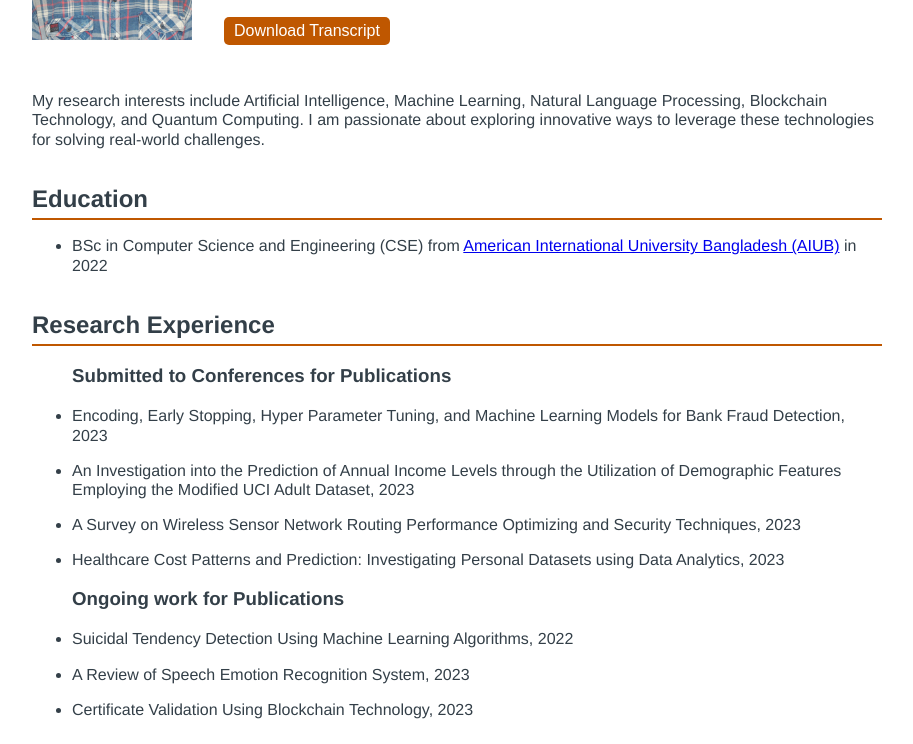
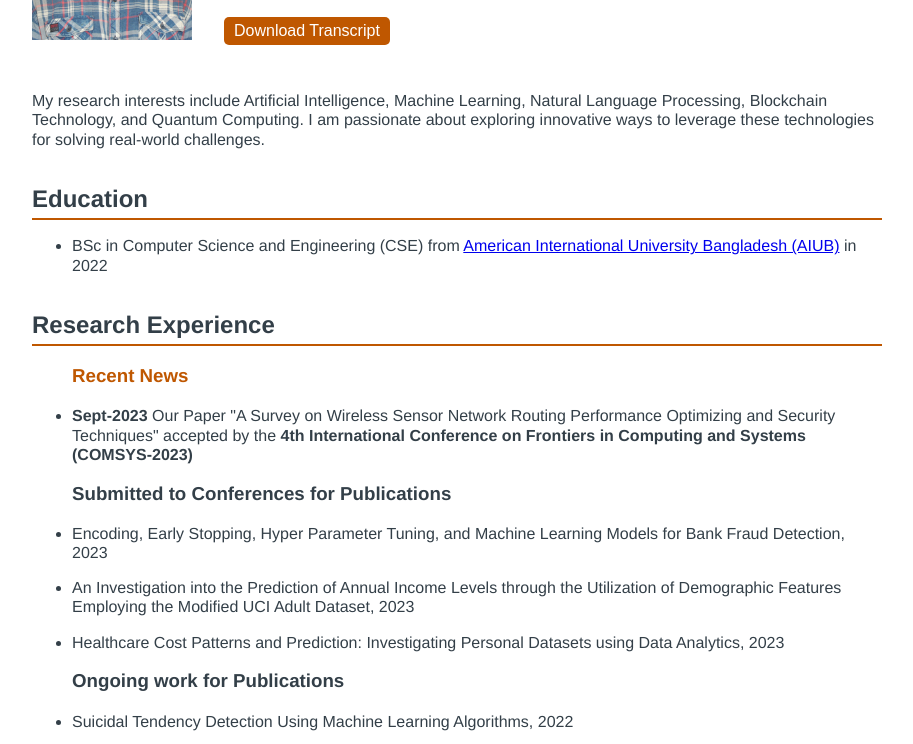
Before and after one commit to F1roz/Firoz, a plain HTML site: page index.html in a window 1280 px wide. Shown: the part 259-1003 px from the top of the page, without its empty margins (183-1096 px from the left). Drawn offline with Linux system fonts and the light colour scheme.

Commit message:
Add files via upload

```diff
--- a/index.html
+++ b/index.html
@@ -28,7 +28,7 @@
 		</span>
 
 		<span id="contact">
-			<p><b>Actively looking for Ph.D. Position in AI / ML / Blockchain / Quantum Computing</b></p>
+			<p style="color: #b30166;"><b>Actively looking for Ph.D. Position in AI / ML / Blockchain / Quantum Computing</b></p>
 			<!-- <p><b>Full Name:</b> SM Firoz Ahmed Fahim</p>
             <p><b>Address:</b> Khulna, Bangladesh.</p> -->
 
@@ -75,6 +75,9 @@
 
 
            <div>
+            <h3 style="color: #BF5700;"> Recent News </h3>
+            <li><b>Sept-2023 </b>Our Paper "A Survey on Wireless Sensor Network Routing Performance Optimizing and Security Techniques" accepted by the <b>4th International Conference on
+                Frontiers in Computing and Systems (COMSYS-2023)</b></li>
             <h3>Submitted to Conferences for Publications</h3>
 			<li>
                 <p>Encoding, Early Stopping, Hyper Parameter Tuning, and Machine Learning Models for Bank Fraud
@@ -83,9 +86,6 @@
             <li>
                 <p>An Investigation into the Prediction of Annual Income Levels through the Utilization of Demographic
                     Features Employing the Modified UCI Adult Dataset, 2023</p>
-            </li>
-            <li>
-                <p>A Survey on Wireless Sensor Network Routing Performance Optimizing and Security Techniques, 2023</p>
             </li>
             <li>
                 <p>Healthcare Cost Patterns and Prediction: Investigating Personal Datasets using Data Analytics, 2023</p>
```
